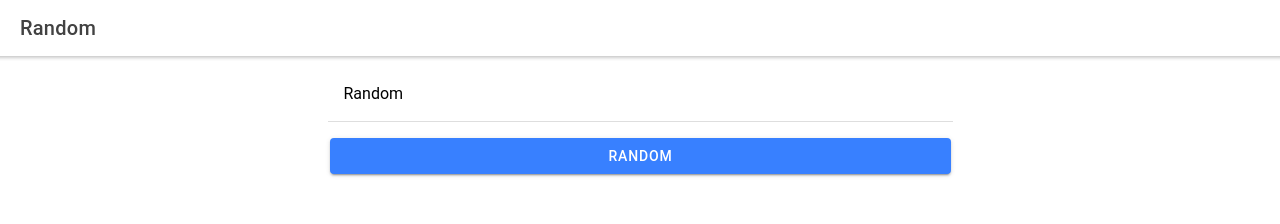
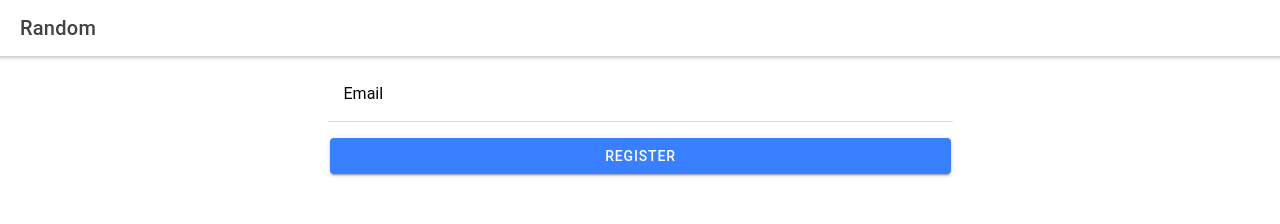
Before and after one commit to cevaris/random-app-js, a React (Create React App) app in the folder app/: page /random in a window 1280 px wide. Shown: the top 224 px of the page. Built offline with nearby package versions, Linux system fonts and the light colour scheme.

Commit message:
working form

```diff
--- a/app/src/containers/RandomContainer.tsx
+++ b/app/src/containers/RandomContainer.tsx
@@ -2,11 +2,15 @@ import { IonButton, IonCol, IonGrid, IonInput, IonItem, IonLabel, IonRow } from
 import React from "react";
 import { Controller, useForm } from 'react-hook-form';
 
+interface IFormInputs {
+    email: string
+}
+
 const RandomContainer: React.FC = () => {
-    const { control, handleSubmit } = useForm();
+    const { control, register, handleSubmit } = useForm();
 
-    const registerUser = (data: any) => {
-        console.log('creating a new user account with: ', data);
+    function onSubmit(data: IFormInputs) {
+        console.log(data); // { username: 'test', email: 'test', password: 'test' }
     }
 
     return (
@@ -14,19 +18,19 @@ const RandomContainer: React.FC = () => {
             <IonRow>
                 <IonCol size="3"></IonCol>
                 <IonCol>
-                    <form onSubmit={handleSubmit(registerUser)}>
+                    <form onSubmit={handleSubmit(onSubmit)}>
+
                         <IonItem>
-                            <IonLabel position="floating">Random</IonLabel>
+                            <IonLabel position="floating">Email</IonLabel>
                             <Controller
-                                as={<IonInput type="number" />}
-                                name="name"
-                                defaultValue=""
+                                as={<IonInput type="email" ref={register} />}
+                                name="email"
                                 control={control}
                                 onChangeName="onIonChange"
                             />
                         </IonItem>
                         <IonButton expand="block" type="submit" className="ion-margin-top">
-                            Random
+                            Register
                         </IonButton>
                     </form>
                 </IonCol>
```
